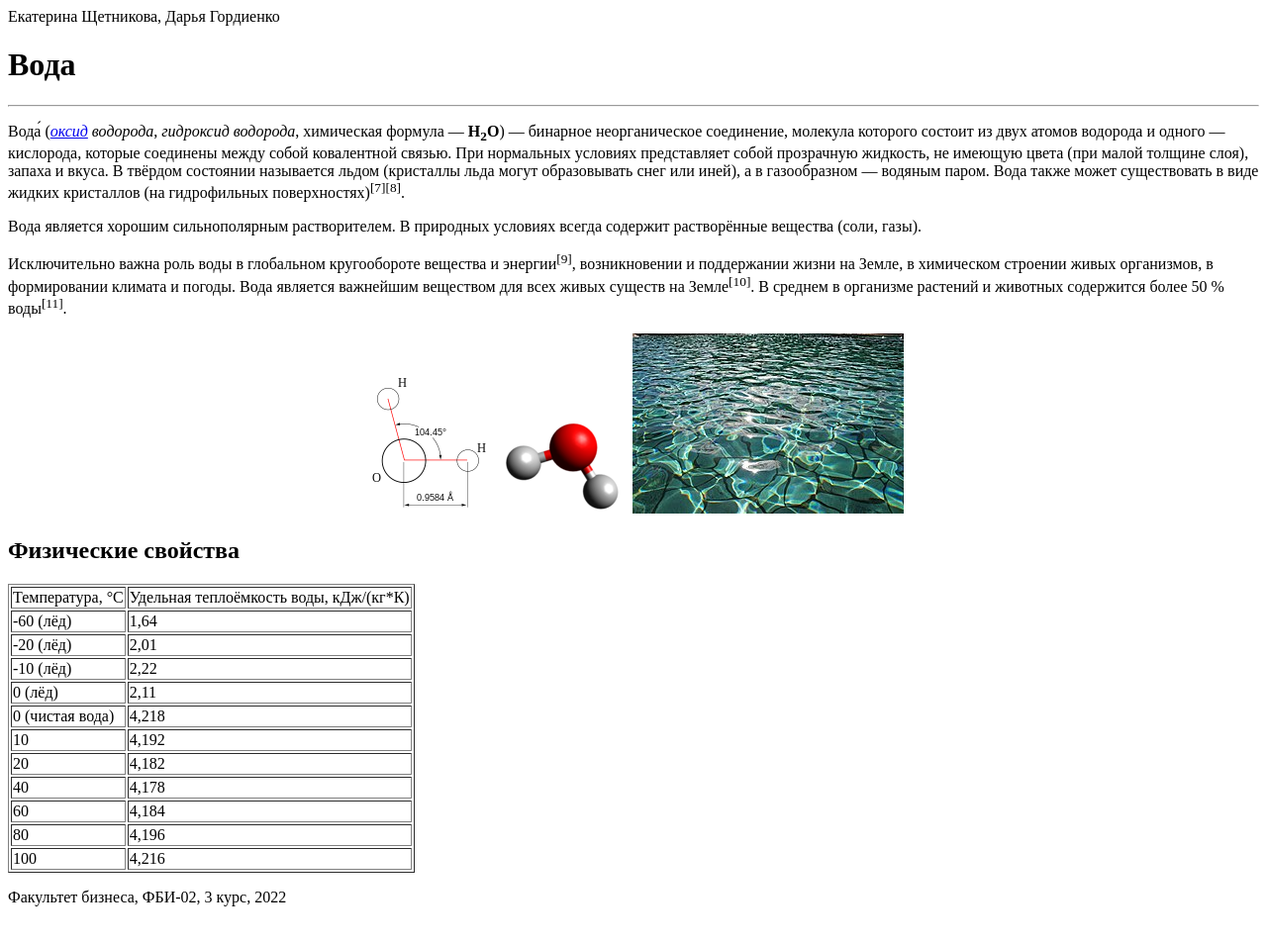
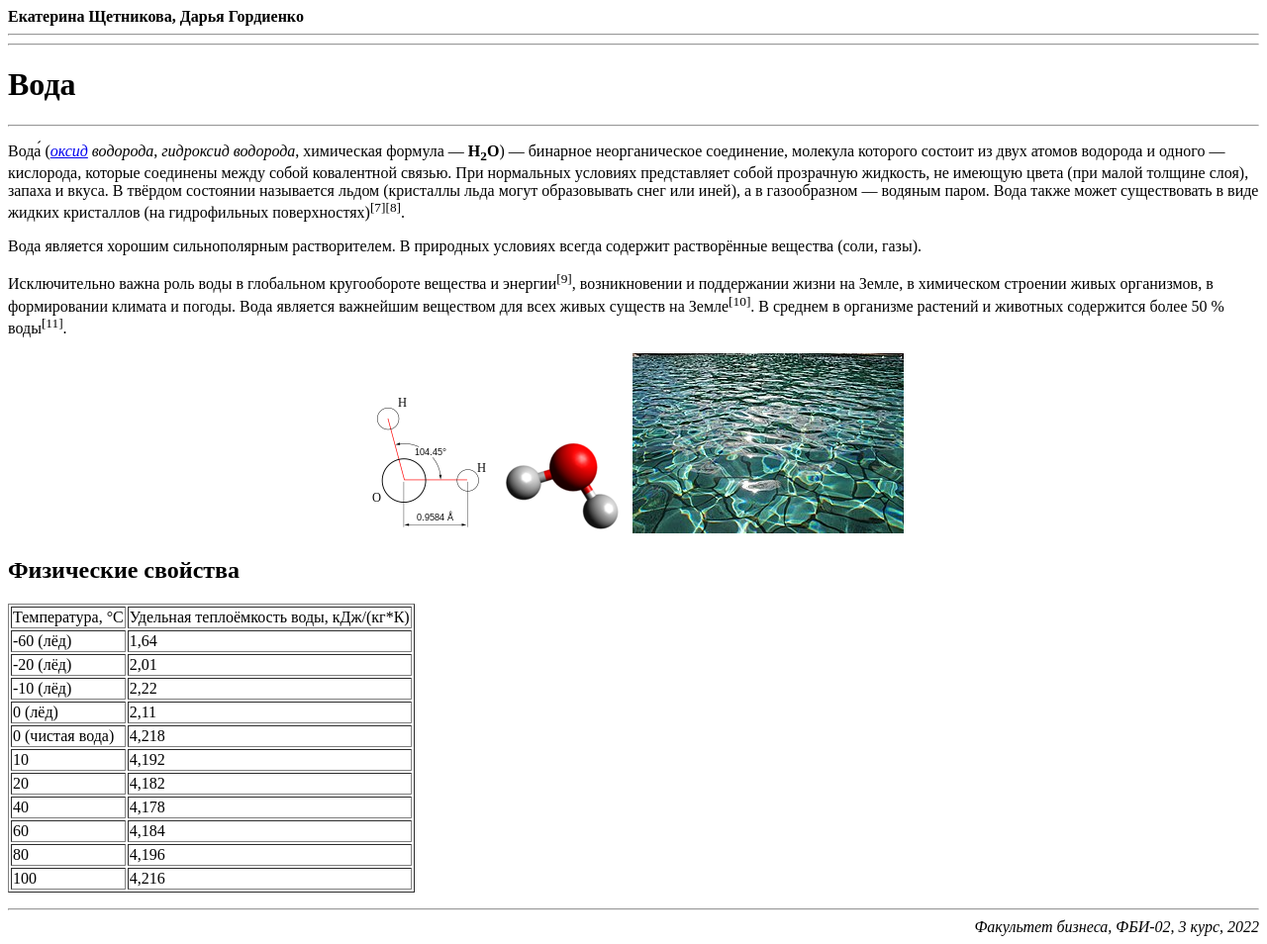
Before and after one commit to shchetnikova/nstu-5, a plain HTML site: page lab3.html in a window 1280 px wide. Shown: the whole page at 99% size. Before the commit the page ends 924 px from the top, so only its background shows below. Drawn offline with Linux system fonts and the light colour scheme.

Commit message:
Заголовок и подвал

```diff
--- a/lab3.html
+++ b/lab3.html
@@ -6,8 +6,11 @@
     </head>
     <body>
         <div class="header">
-            Екатерина Щетникова,
-            Дарья Гордиенко
+            <b>
+                Екатерина Щетникова,
+                Дарья Гордиенко
+            </b>
+            <hr><hr>
         </div>
 
         <div class="content">
@@ -87,8 +90,9 @@
             </p>
         </div>
 
-        <div class="footer">
-            Факультет бизнеса, ФБИ-02, 3 курс, 2022
+        <div class="footer" align="right">
+            <hr>
+            <i>Факультет бизнеса, ФБИ-02, 3 курс, 2022</i>
         </div>
     </body>
 </html>
```
